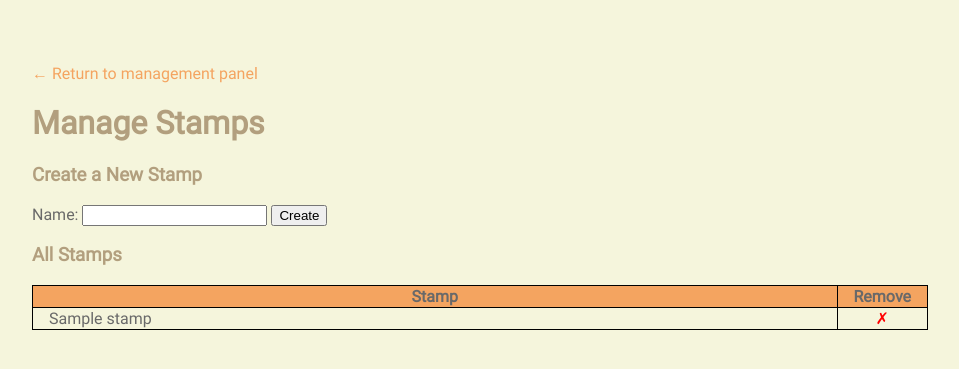
After one commit to shawnduong/badger-poc, a Flask app: page /admin/stamps in a window 1280 px wide. The commit adds this page. Shown: the top 369 px of the page, without its empty margins (160-1119 px from the left). Run offline with Flask 2, Linux system fonts and the light colour scheme; a user stored in the database is signed in; tables that the repository leaves empty hold one stand-in row (values such as "Sample post").

Commit message:
Implemented stamp card.

```diff
--- a/src/web/api.py
+++ b/src/web/api.py
@@ -1,4 +1,5 @@
 from apis.announcement import *
 from apis.codes import *
 from apis.event import *
+from apis.stamp import *
 from apis.user import *
--- /dev/null
+++ b/src/web/apis/stamp.py
@@ -0,0 +1,58 @@
+from app import *
+
+@app.route("/api/stamp/create", methods=["POST"])
+@login_required
+def api_stamp_create():
+
+	# Admin only.
+	if current_user.acctType != 1:
+		return {"Response": "401 Unauthorized"}, 401
+
+	try:
+		name = request.form["name"]
+		stamp = Stamp(name)
+		db.session.add(stamp)
+		db.session.commit()
+		return {"Response": "200 OK"}, 200
+	except:
+		return {"Response": "400 Bad Request"}, 400
+
+@app.route("/api/stamp/list", methods=["GET"])
+@login_required
+def api_stamp_list():
+
+	# Admins get a list of all stamps.
+	if current_user.acctType == 1:
+		try:
+			stamps = Stamp.query.all()
+			response = [{"id": s.id, "name": s.name} for s in stamps]
+			return {"Response": "200 OK", "Stamps": response}, 200
+		except:
+			return {"Response": "500 Internal Server Error"}, 500
+	# Users get un/punched stamps.
+	else:
+		try:
+			stamps = Stamp.query.all()
+			stampings = Stampings.query.filter_by(user=current_user.id).all()
+			stamped = [s.stamp for s in stampings]
+			unstamped = [s.name for s in stamps if s.id not in stamped]
+			stampedNames = [s.name for s in stamps if s.id in stamped]
+			return {"Response": "200 OK", "Stamped": stampedNames, "Unstamped": unstamped}
+		except:
+			return {"Response": "500 Internal Server Error"}, 500
+
+@app.route("/api/stamp/delete/<id>", methods=["POST"])
+@login_required
+def api_stamp_delete(id):
+
+	# Admin only.
+	if current_user.acctType != 1:
+		return {"Response": "401 Unauthorized"}, 401
+
+	try:
+		id = int(id)
+		stamp = Stamp.query.filter_by(id=id).delete()
+		db.session.commit()
+		return {"Response": "200 OK"}, 200
+	except:
+		return {"Response": "500 Internal Server Error"}, 500
--- a/src/web/apis/user.py
+++ b/src/web/apis/user.py
@@ -85,5 +85,5 @@ def api_user_info():
 				"points": current_user.points,
 			}
 		}, 200
-	except Exception as e:
+	except:
 		return {"Response": "500 Internal Server Error"}, 500
--- a/src/web/routes.py
+++ b/src/web/routes.py
@@ -171,6 +171,15 @@ def admin_codes():
 		return redirect(url_for("index"))
 	return render_template("admin/codes.html")
 
+@app.route("/admin/stamps", methods=["GET"])
+@login_required
+def admin_stamps():
+
+	# Admin only.
+	if current_user.acctType != 1:
+		return redirect(url_for("index"))
+	return render_template("admin/stamps.html")
+
 @app.route("/admin/users", methods=["GET"])
 @login_required
 def admin_users():
--- /dev/null
+++ b/src/web/static/js/manage-stamps.js
@@ -0,0 +1,70 @@
+let lastUpdate = null;
+
+/* Update the table. */
+function update()
+{
+	$.getJSON("/api/stamp/list", function (data)
+	{
+		let dataStr = JSON.stringify(data.Stamps);
+
+		if (lastUpdate != dataStr)
+		{
+			lastUpdate = dataStr;
+
+			$("#stamps-table-data").empty();
+			$("#stamps-table-data:last-child").append(
+				"<tr class='table-header'>"+
+					"<th>Stamp</th>"+
+					"<th style='width: 3em'>Remove</th>"+
+				"</tr>"
+			);
+
+			for (let i = 0; i < data.Stamps.length; i++)
+			{
+				$("#stamps-table-data:last-child").append(
+					"<tr>"+
+						"<td>"+data.Stamps[i].name+"</td>"+
+						"<td class='delete' id='"+data.Stamps[i].id+"'></td>"+
+					"</tr>"
+				);
+			}
+		}
+
+		setTimeout(update, 1000);
+	});
+}
+
+$(document).ready(function() { update(); });
+
+/* Make a stamp. */
+$("#stamp-create-form").submit(function()
+{
+	$.ajax({
+		type: "POST",
+		url: "/api/stamp/create",
+		data: {"name": $("#stamp").val()},
+		success: function()
+		{
+			$("#form-response").html("<span style='color: green;'>Stamp "+$("#stamp").val()+" created.</span>")
+			$("#stamp").val("");
+		},
+		error: function()
+		{
+			$("#form-response").html("<span style='color: red;'>Action failed.</span>")
+		}
+	});
+
+	return false;
+});
+
+/* Confirmation dialogue for deleting a stamp. */
+$(document).on("click", ".delete", function()
+{
+	let text = $(this)[0].previousElementSibling.innerHTML;
+	if (!confirm("Are you sure you want to delete "+text+"?"))  return;
+
+	$.ajax({
+		type: "POST",
+		url: "/api/stamp/delete/"+$(this)[0].id,
+	});
+});
--- /dev/null
+++ b/src/web/templates/admin/stamps.html
@@ -0,0 +1,35 @@
+<!DOCTYPE html>
+<html>
+
+<head>
+	<title>Manage Stamps</title>
+	<link rel="stylesheet" type="text/css" href="/static/css/style.css">
+	<link rel="shortcut icon" type="image/png" href="/static/png/favicon.png">
+</head>
+
+<body>
+
+	<script src="/static/js/jquery-3.6.0.min.js" defer></script>
+	<script src="/static/js/manage-stamps.js" defer></script>
+
+	<a class="nodecor" href="/admin">&#8592; Return to management panel</a>
+	<h1>Manage Stamps</h1>
+
+	<div id="create-stamp">
+		<h3>Create a New Stamp</h3>
+		<form id="stamp-create-form">
+			<label for="stamp">Name:</label>
+			<input type="text" id="stamp" name="stamp">
+			<input type="submit" value="Create">
+			<span id="form-response" style="padding-left: 1em"></span>
+		</form>
+	</div>
+
+	<div id="stamps-table">
+		<h3>All Stamps</h3>
+		<table id="stamps-table-data" style="width: 100%"></table>
+	</div>
+
+</body>
+
+</html>
--- a/src/web/templates/app.html
+++ b/src/web/templates/app.html
@@ -83,6 +83,9 @@
 
 	<div id="stamps">
 		<h3>Stamp Card</h3>
+		<p>Stamps will automatically be punched when you scan your card.</p>
+		<span id="stamped"></span>
+		<span id="unstamped"></span>
 	</div>
 
 	<div id="rewards">
```
Also changed, not shown: src/web/models.py (+28 -0 lines), src/web/static/js/app.js (+32 -0 lines).
